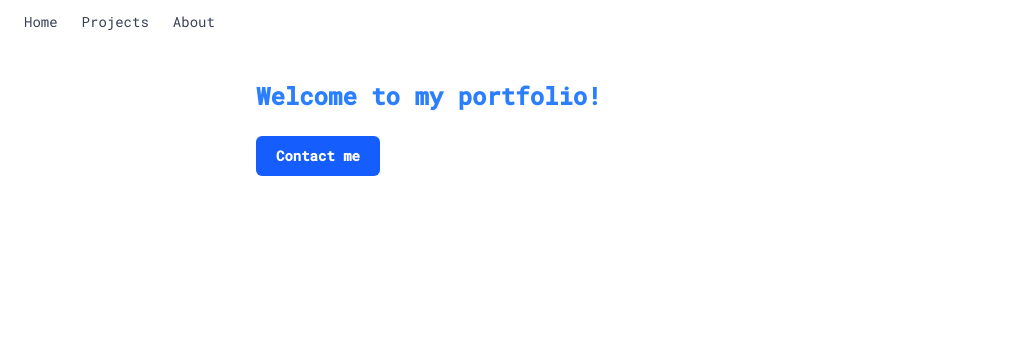
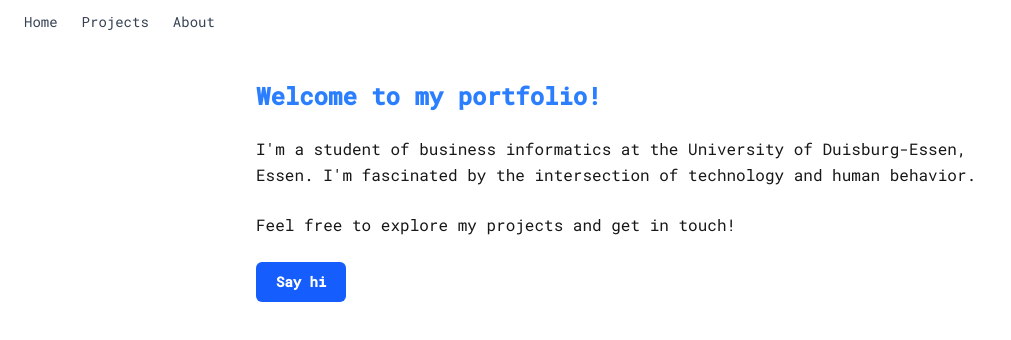
Before and after one commit to Angelinaleib/portfolio, a Next.js app: page / in a window 1280 px wide. Shown: the top 340 px of the page, without its empty margins (0-1011 px from the left). Built offline with nearby package versions, Linux system fonts and the light colour scheme.

Commit message:
homepage

```diff
--- a/app/page.tsx
+++ b/app/page.tsx
@@ -4,11 +4,15 @@ export default function Home() {
   return (
     <div className="space-y-6">
       <h1 className="text-2xl font-bold text-blue-500">Welcome to my portfolio!</h1>
+
+      <p>I'm a student of business informatics at the University of Duisburg-Essen, Essen.
+        I'm fascinated by the intersection of technology and human behavior.</p>
+      <p>Feel free to explore my projects and get in touch!</p>
       <a
         className="inline-block rounded-md bg-blue-600 px-5 py-2.5 text-sm font-semibold text-white transition hover:bg-blue-700"
         href="mailto:your@email.com"
       >
-        Contact me
+        Say hi
       </a>
     </div>
   );
```
